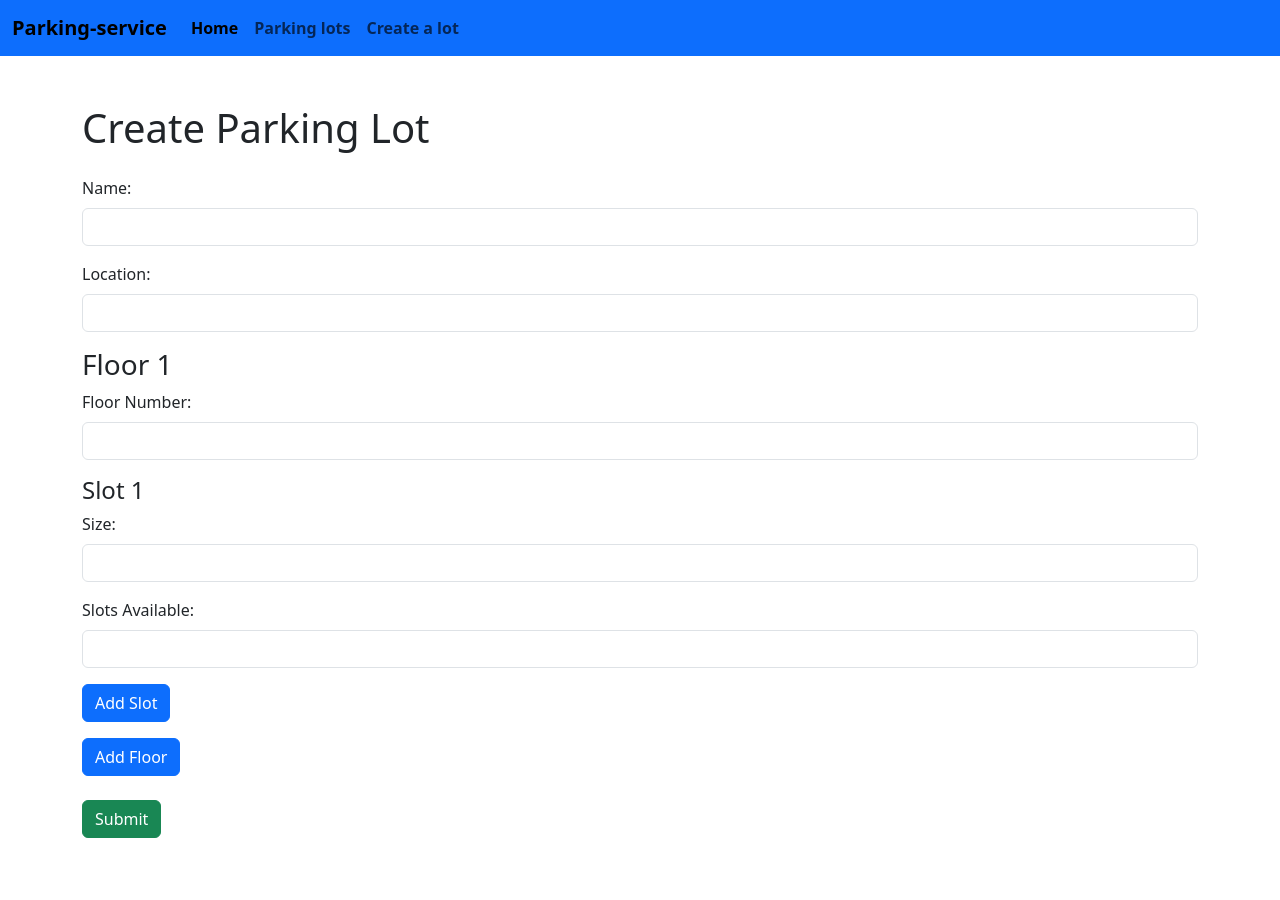
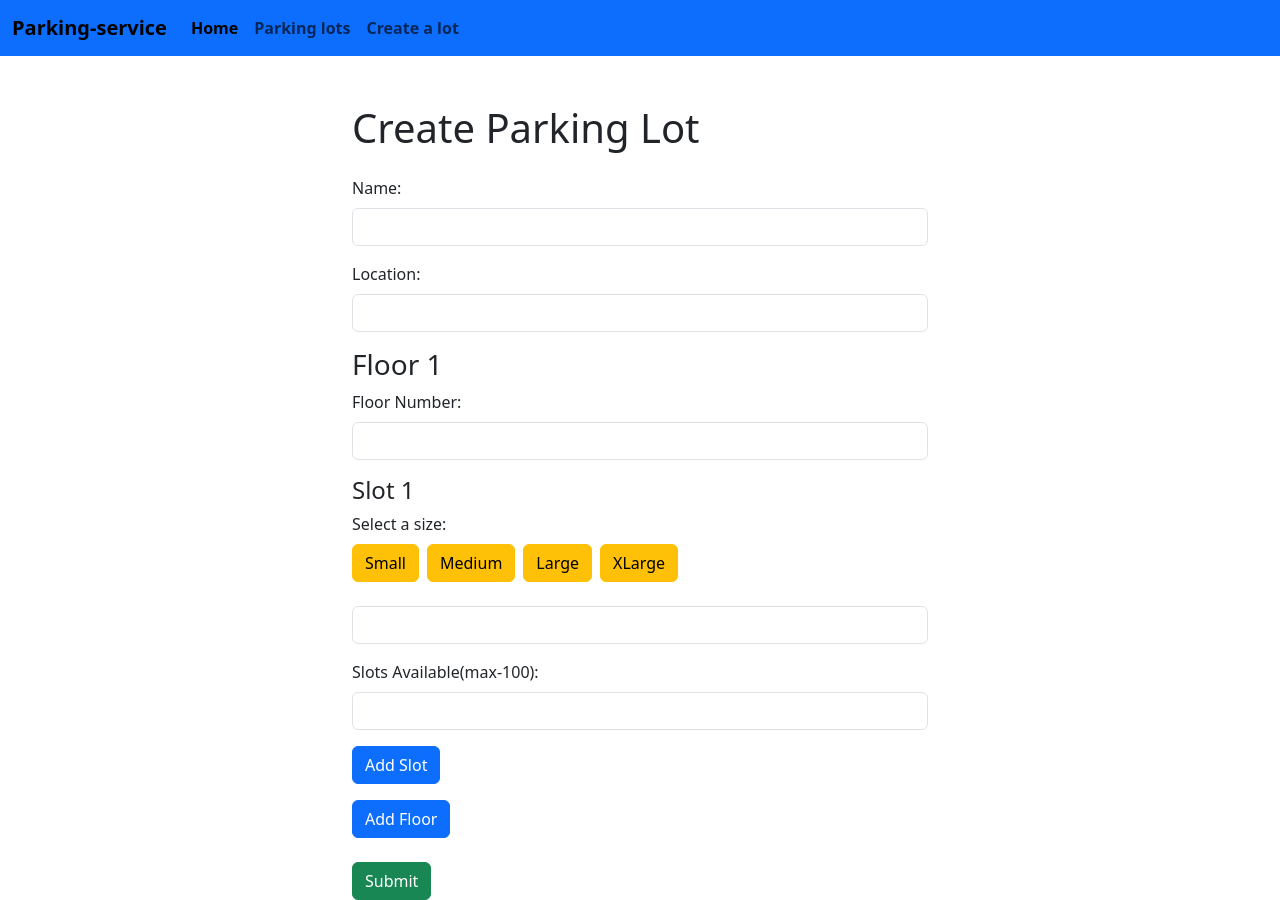
Before and after one commit to S-Selva-Murugan/Parking-lot_frontend, a React (Create React App) app: page /create-slot in a window 1280 px wide. Before the commit the page ends 838 px from the top, so only its background shows below. Built offline with nearby package versions, Linux system fonts and the light colour scheme.

Commit message:
create lot fixed

```diff
--- a/src/components/Parking.jsx
+++ b/src/components/Parking.jsx
@@ -1,7 +1,10 @@
 import React, { useState } from 'react';
 import axios from 'axios';
+import { useNavigate } from 'react-router-dom';
+import Swal from 'sweetalert2';
 
 export default function Parking() {
+    const navigate = useNavigate()
     const [parkingData, setParkingData] = useState({
         name: '',
         location: '',
@@ -28,8 +31,21 @@ export default function Parking() {
 
     const handleSlotChange = (floorIndex, slotIndex, event) => {
         const { name, value } = event.target;
+        if (name === "slotsAvailable" && parseInt(value) > 100) {
+            alert("Slots Available cannot exceed 100.");
+            return;
+        }
         const newFloors = [...parkingData.floors];
         newFloors[floorIndex].slots[slotIndex][name] = value;
+        setParkingData(prevData => ({
+            ...prevData,
+            floors: newFloors,
+        }));
+    };
+
+    const handleSizeButtonClick = (floorIndex, slotIndex, size) => {
+        const newFloors = [...parkingData.floors];
+        newFloors[floorIndex].slots[slotIndex].size = size;
         setParkingData(prevData => ({
             ...prevData,
             floors: newFloors,
@@ -41,6 +57,12 @@ export default function Parking() {
         try {
             const response = await axios.post('http://localhost:4545/api/parking/create', parkingData);
             console.log('Response:', response.data);
+            navigate("/")
+            Swal.fire({
+                title: "Slot created",
+                text: "",
+                icon: "success"
+              });
         } catch (error) {
             console.error('Error:', error);
         }
@@ -81,7 +103,7 @@ export default function Parking() {
     };
 
     return (
-        <div className="container mt-5">
+        <div className="container mt-5" style={{width:"600px"}}>
             <h1 className="mb-4" >Create Parking Lot</h1>
             <form onSubmit={handleSubmit}>
                 <div className="mb-3">
@@ -125,7 +147,14 @@ export default function Parking() {
                                 <div key={slotIndex} className="mb-3">
                                     <h4>Slot {slotIndex + 1}</h4>
                                     <div className="mb-3">
-                                        <label htmlFor={`size-${floorIndex}-${slotIndex}`} className="form-label">Size:</label>
+                                        <label htmlFor={`size-${floorIndex}-${slotIndex}`} className="form-label">Select a size:</label>
+                                        <div>
+                                            <button type="button" className="btn btn-warning me-2" onClick={() => handleSizeButtonClick(floorIndex, slotIndex, "Small")}>Small</button>
+                                            <button type="button" className="btn btn-warning me-2" onClick={() => handleSizeButtonClick(floorIndex, slotIndex, "Medium")}>Medium</button>
+                                            <button type="button" className="btn btn-warning me-2" onClick={() => handleSizeButtonClick(floorIndex, slotIndex, "Large")}>Large</button>
+                                            <button type="button" className="btn btn-warning me-2" onClick={() => handleSizeButtonClick(floorIndex, slotIndex, "XLarge")}>XLarge</button>
+                                        </div>
+                                        <br/>
                                         <input
                                             type="text"
                                             className="form-control"
@@ -136,13 +165,14 @@ export default function Parking() {
                                         />
                                     </div>
                                     <div className="mb-3">
-                                        <label htmlFor={`slotsAvailable-${floorIndex}-${slotIndex}`} className="form-label">Slots Available:</label>
+                                        <label htmlFor={`slotsAvailable-${floorIndex}-${slotIndex}`} className="form-label">Slots Available(max-100):</label>
                                         <input
                                             type="number"
                                             className="form-control"
                                             id={`slotsAvailable-${floorIndex}-${slotIndex}`}
                                             name="slotsAvailable"
                                             value={slot.slotsAvailable}
+                                            max={100}
                                             onChange={(e) => handleSlotChange(floorIndex, slotIndex, e)}
                                         />
                                     </div>
```
